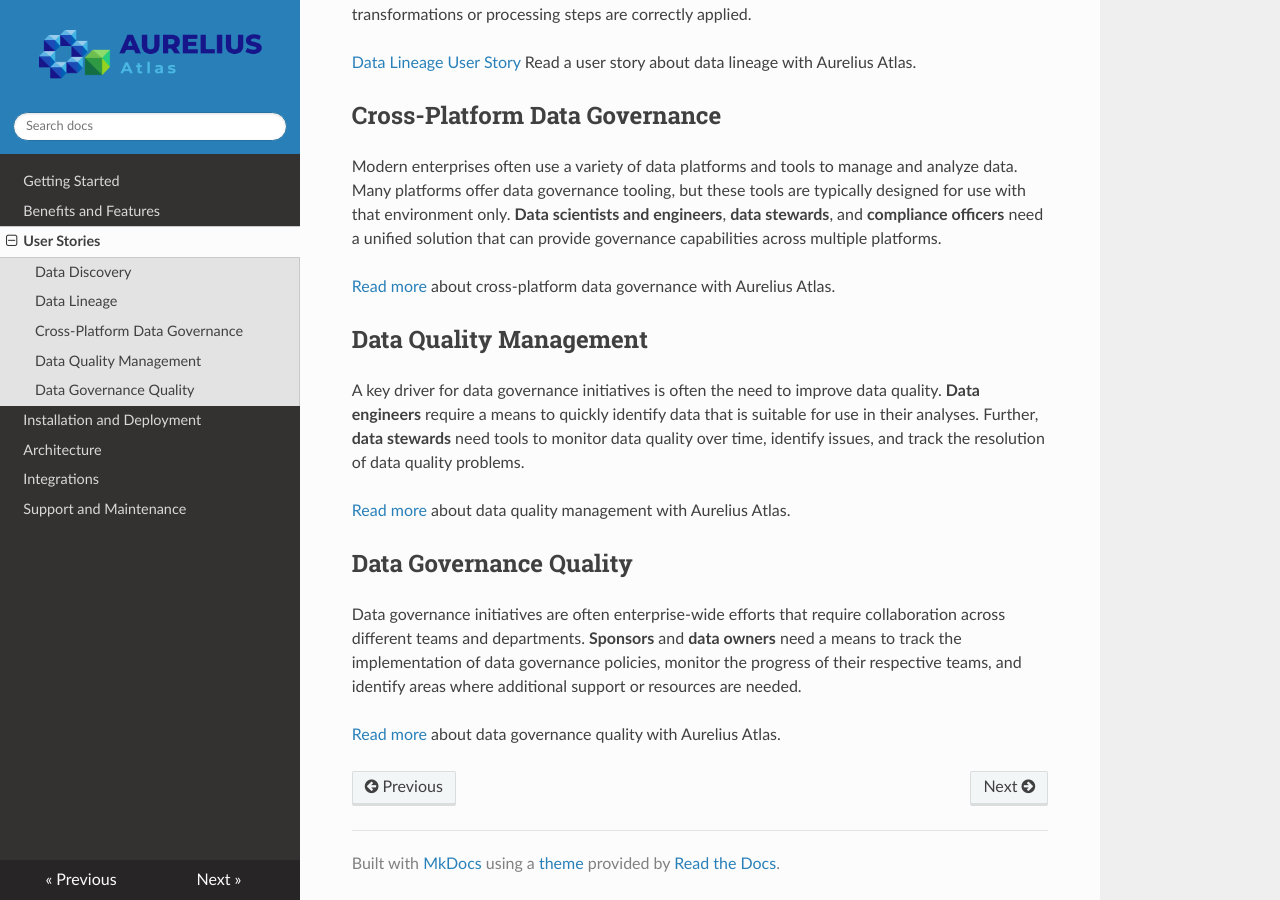
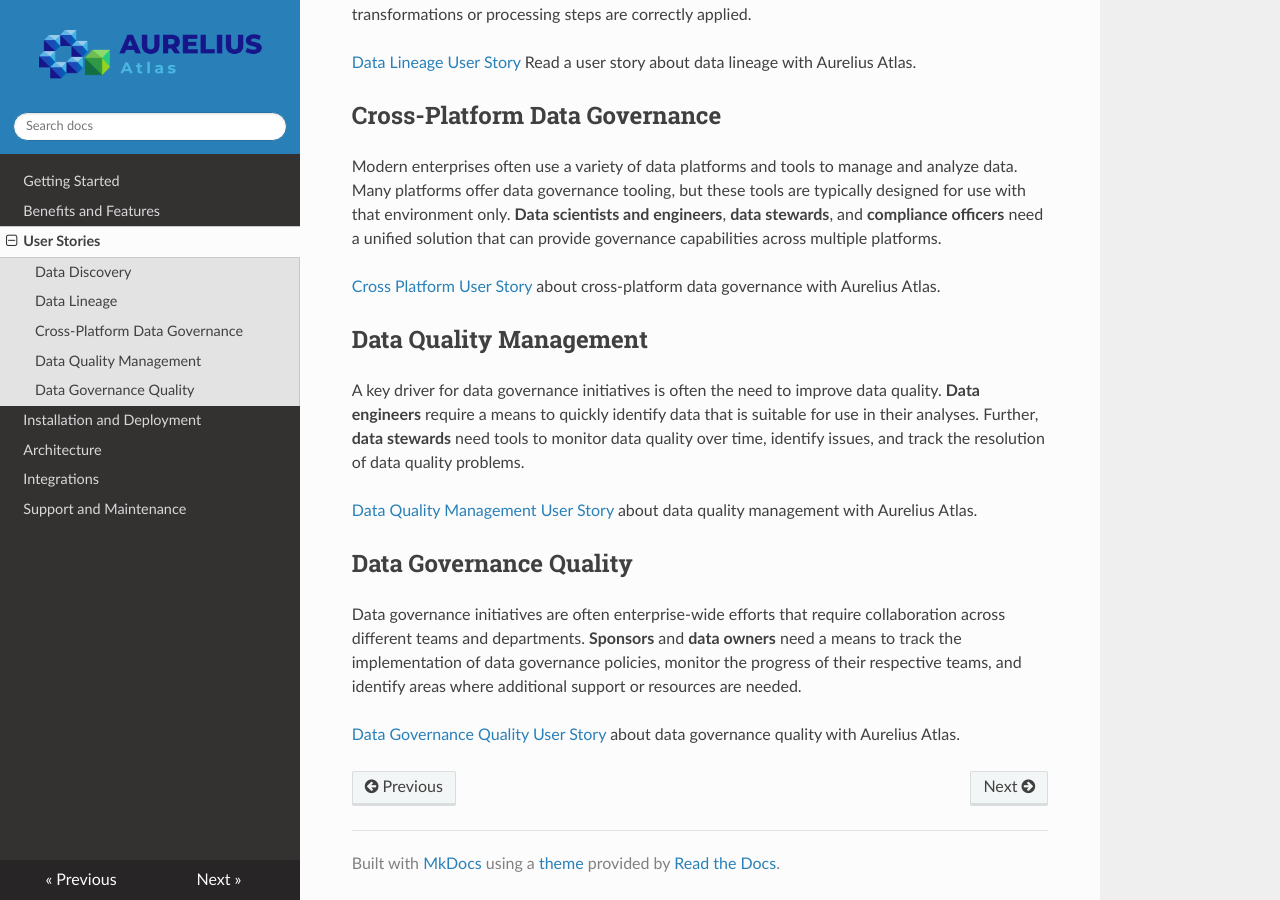
Before and after one commit to aureliusenterprise/aurelius-atlas-documentation, an MkDocs documentation site: the page built from docs/user-stories/index.md, in a window 1280 px wide and 900 px high, scrolled down 605 px. Built offline with MkDocs 1.6.1, drawn with Linux system fonts in a browser that asks for light colours; nearby versions of some CDN libraries.

Commit message:
fix line length cutoff

```diff
--- a/docs/user-stories/index.md
+++ b/docs/user-stories/index.md
@@ -24,12 +24,13 @@
 
 ## Cross-Platform Data Governance
 
-Modern enterprises often use a variety of data platforms and tools to manage and analyze data. Many platforms offer
-data governance tooling, but these tools are typically designed for use with that environment only. **Data
+Modern enterprises often use a variety of data platforms and tools to manage and analyze data. Many platforms
+offer data governance tooling, but these tools are typically designed for use with that environment only. **Data
 scientists and engineers**, **data stewards**, and **compliance officers** need a unified solution that can provide
 governance capabilities across multiple platforms.
 
-[Read more](./cross-platform-data-governance.md) about cross-platform data governance with Aurelius Atlas.
+[Cross Platform User Story](./cross-platform-data-governance.md) about
+cross-platform data governance with Aurelius Atlas.
 
 ## Data Quality Management
 
@@ -37,12 +38,15 @@
 a means to quickly identify data that is suitable for use in their analyses. Further, **data stewards** need tools
 to monitor data quality over time, identify issues, and track the resolution of data quality problems.
 
-[Read more](./data-quality-management.md) about data quality management with Aurelius Atlas.
+[Data Quality Management User Story](./data-quality-management.md) about data
+quality management with Aurelius Atlas.
 
 ## Data Governance Quality
 
 Data governance initiatives are often enterprise-wide efforts that require collaboration across different teams
-and departments. **Sponsors** and **data owners** need a means to track the implementation of data governance policies,
-monitor the progress of their respective teams, and identify areas where additional support or resources are needed.
+and departments. **Sponsors** and **data owners** need a means to track the implementation of data governance
+policies, monitor the progress of their respective teams, and identify areas where additional support or resources
+are needed.
 
-[Read more](./data-governance-quality.md) about data governance quality with Aurelius Atlas.
+[Data Governance Quality User Story](./data-governance-quality.md) about data
+governance quality with Aurelius Atlas.
```
Also changed, not shown: docs/benefits-and-features.md (+2 -4 lines).
